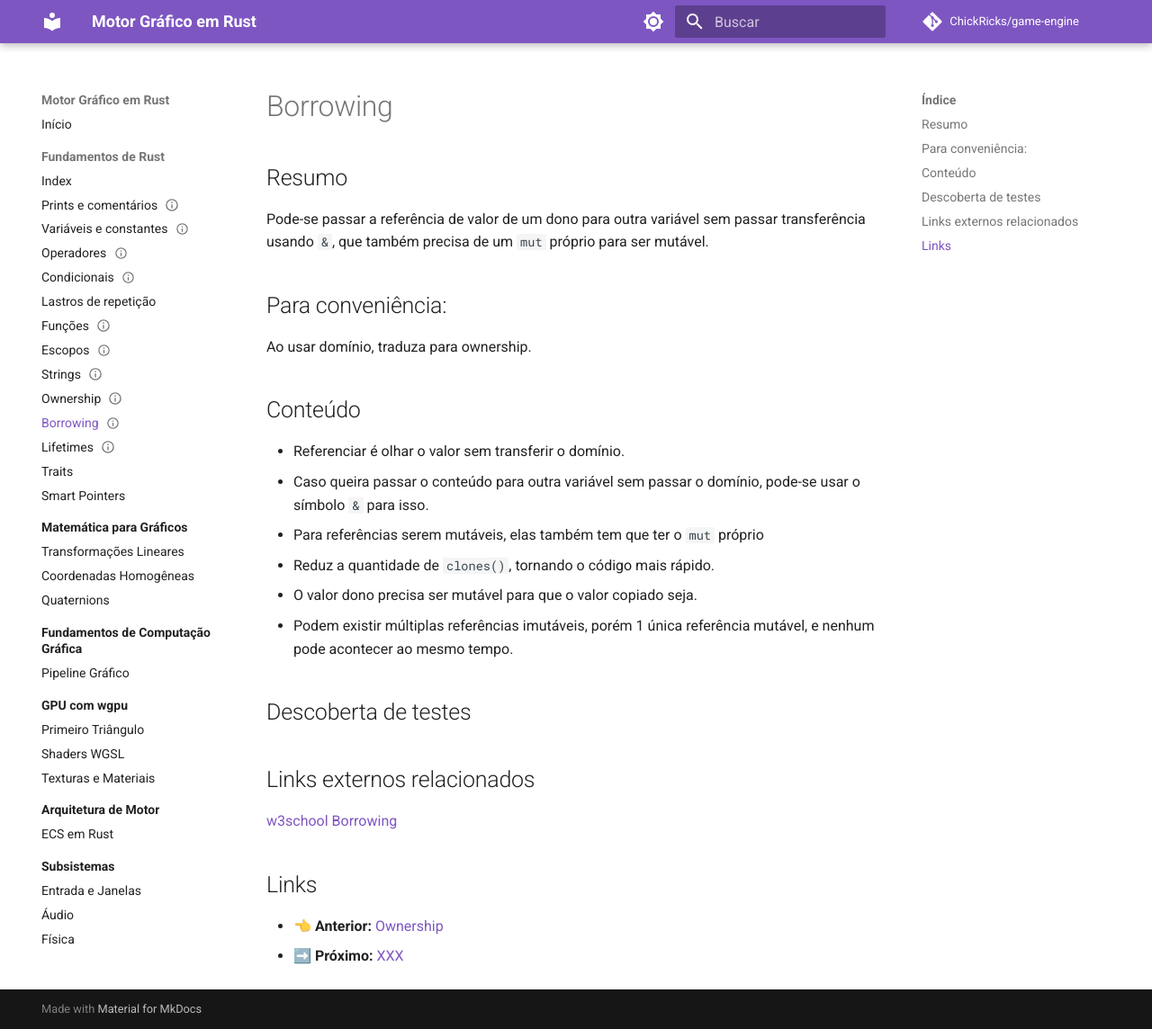
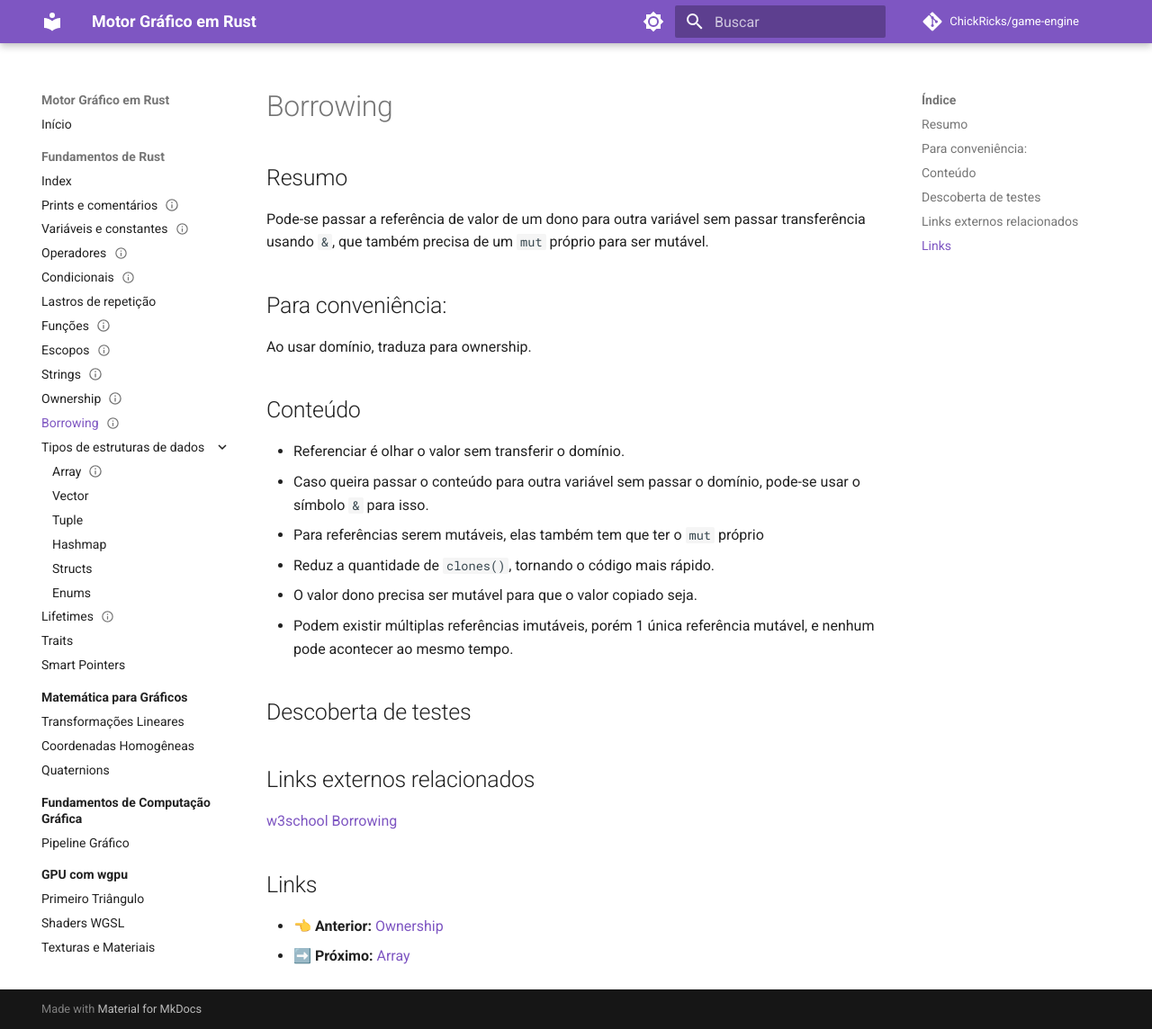
Before and after one commit to ChickRicks/game-engine, an MkDocs documentation site: the page built from docs/1-fundamentos-rust/10-Borrowing.md, in a window 1280 px wide and 1144 px high. Shown: the whole window at 90% size. Built offline with MkDocs 1.6.1 and Material for MkDocs 9.7.7, drawn with Linux system fonts in a browser that asks for light colours; comment, search, counter and statistics services are not loaded.

Commit message:
vault backup: 2026-11-03 07:08:19

```diff
--- a/docs/1-fundamentos-rust/10-Borrowing.md
+++ b/docs/1-fundamentos-rust/10-Borrowing.md
@@ -25,4 +25,4 @@ Ao usar domínio, traduza para ownership.
 
 ## Links
 - 👈 **Anterior:** [Ownership](9-Ownership.md)
-- ➡️ **Próximo:** [XXX](XXX)
+- ➡️ **Próximo:** [Array](Estruturas-de-dados/Array.md)
--- a/mkdocs.yml
+++ b/mkdocs.yml
@@ -73,6 +73,13 @@ nav:
     - Strings: 1-fundamentos-rust/8-Strings.md
     - Ownership: 1-fundamentos-rust/9-Ownership.md
     - Borrowing: 1-fundamentos-rust/10-Borrowing.md
+    - Tipos de estruturas de dados:
+      - Array: 1-fundamentos-rust/Estruturas-de-dados/Array.md
+      - Vector: 1-fundamentos-rust/Estruturas-de-dados/Vector.md
+      - Tuple: 1-fundamentos-rust/Estruturas-de-dados/Tuple.md
+      - Hashmap: 1-fundamentos-rust/Estruturas-de-dados/Hashmap.md
+      - Structs: 1-fundamentos-rust/Estruturas-de-dados/Structs.md
+      - Enums: 1-fundamentos-rust/Estruturas-de-dados/Enums.md
     - Lifetimes: 1-fundamentos-rust/999-lifetimes.md
     - Traits: 1-fundamentos-rust/999-traits.md
     - Smart Pointers: 1-fundamentos-rust/999-smart-pointers.md
```
